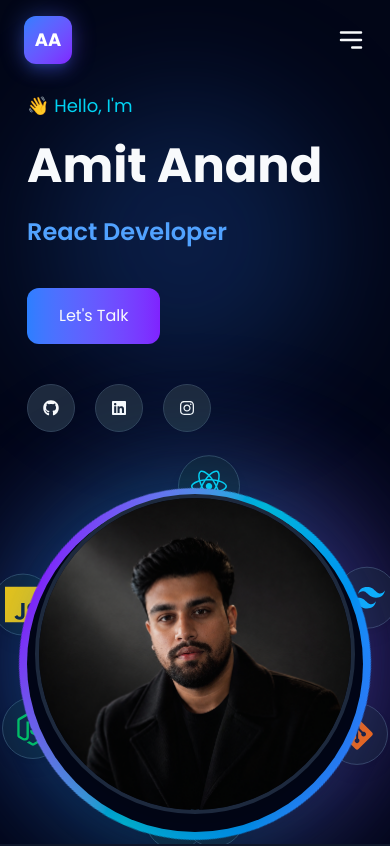
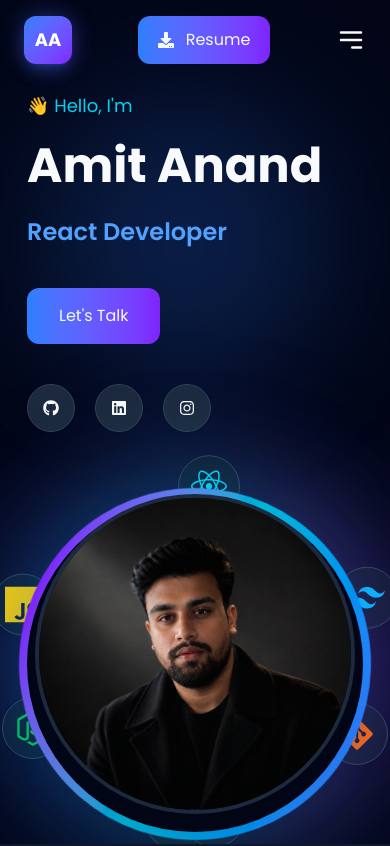
Before and after one commit to amit0526/portfolio-react, a React (Vite) app: page / in a window 390 px wide. Shown: the top 846 px of the page. Built offline with nearby package versions, Linux system fonts and the light colour scheme.

Commit message:
fix: Update Resume button visibility in Navbar to be always visible

```diff
--- a/src/components/layout/Navbar.jsx
+++ b/src/components/layout/Navbar.jsx
@@ -80,7 +80,7 @@ function Navbar() {
           href="/Amit-Anand-resume.pdf"
           target="_blank"
           rel="noopener noreferrer"
-          className="hidden md:flex items-center gap-3 px-5 py-3 rounded-xl bg-linear-to-r from-blue-500 to-violet-600 hover:scale-105 transition"
+          className="flex items-center gap-3 px-5 py-3 rounded-xl bg-linear-to-r from-blue-500 to-violet-600 hover:scale-105 transition"
         >
           <FaDownload />
           Resume
```
